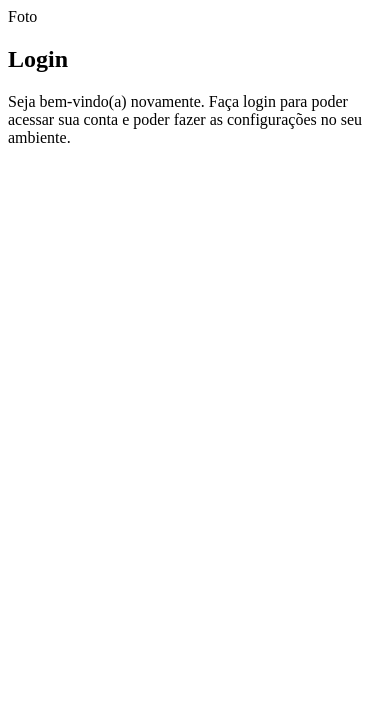
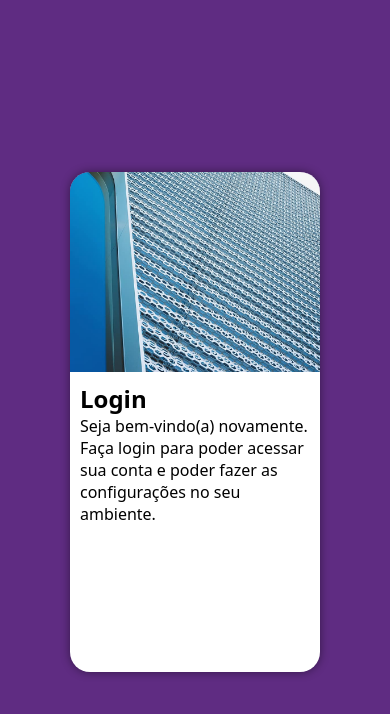
Before and after one commit to mmnc12/projeto-login, a plain HTML site: page index.html in a window 390 px wide. Drawn offline with Linux system fonts and the light colour scheme.

Commit message:
adicionado tela login mobile

```diff
--- a/estilos/style.css
+++ b/estilos/style.css
@@ -5,3 +5,49 @@
   Verde: #49a09d;
   Lilás: #5f2c82;
 */
+
+* {
+  font-family: system-ui, -apple-system, BlinkMacSystemFont, 'Segoe UI', Roboto, Oxygen, Ubuntu, Cantarell, 'Open Sans', 'Helvetica Neue', sans-serif;
+  margin: 0;
+  padding: 0;
+  box-sizing: border-box;
+}
+
+html, body {
+  background-color: #5f2c82;
+  width: 100vw;
+  height: 100vh;
+}
+
+main {
+  position: relative;
+  width: 100vw;
+  height: 100vh;
+}
+
+section#login {
+  position: absolute;
+  top: 50%;
+  left: 50%;
+  transform: translate(-50%, -50%);
+  overflow: hidden;
+
+  background-color: white;
+  width: 250px;
+  height: 500px;
+  border-radius: 20px;
+  box-shadow: 0px 0px 10px rgba(0, 0, 0, 0.450);
+}
+
+section#login > div#imagem {
+  display: block;
+  background: #5f2c82 url('../imagens/metal.jpg') no-repeat;
+  background-size: cover;
+  background-position: left bottom;
+  height: 200px;
+}
+
+section#login > div#formulario {
+  display: block;
+  padding: 10px;
+}
--- a/index.html
+++ b/index.html
@@ -10,7 +10,7 @@
   <main>
     <section id="login">
       <div id="imagem">
-        Foto
+
       </div>
       <div id="formulario">
         <h1>Login</h1>
```
